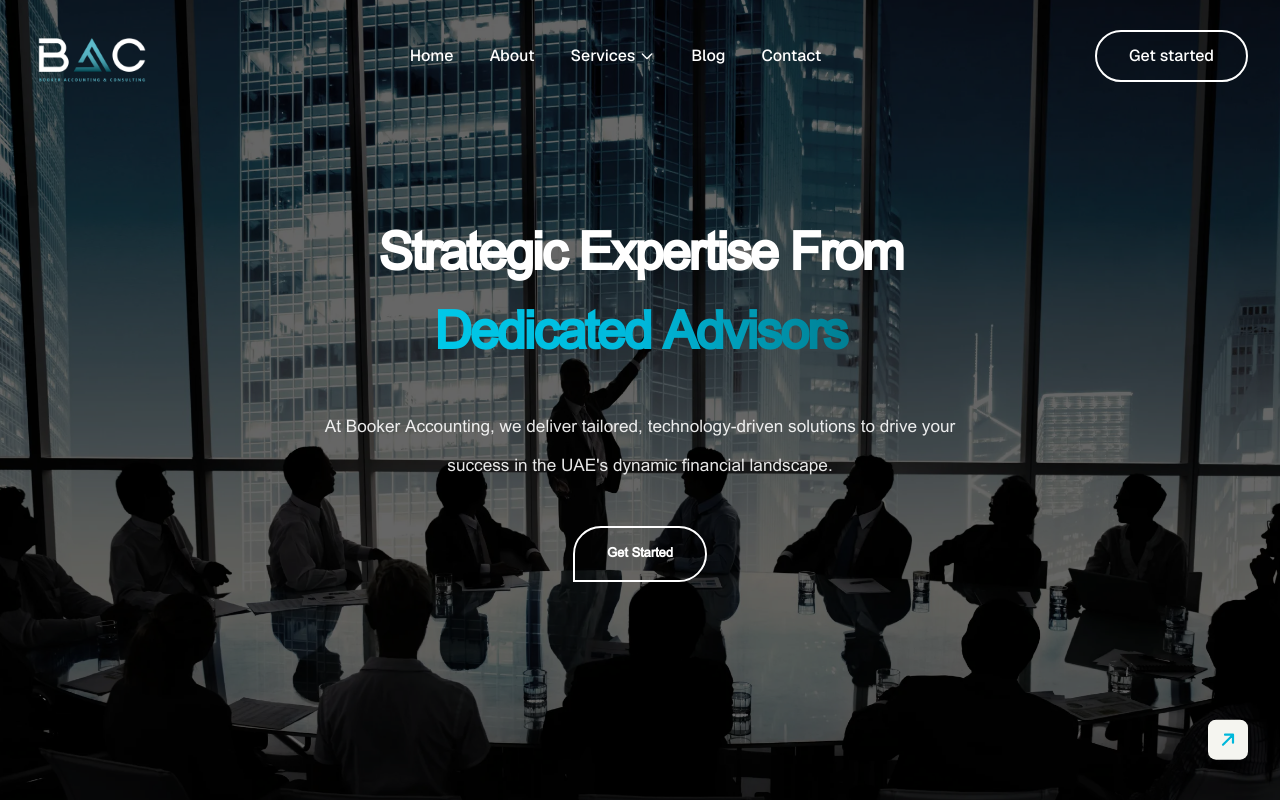
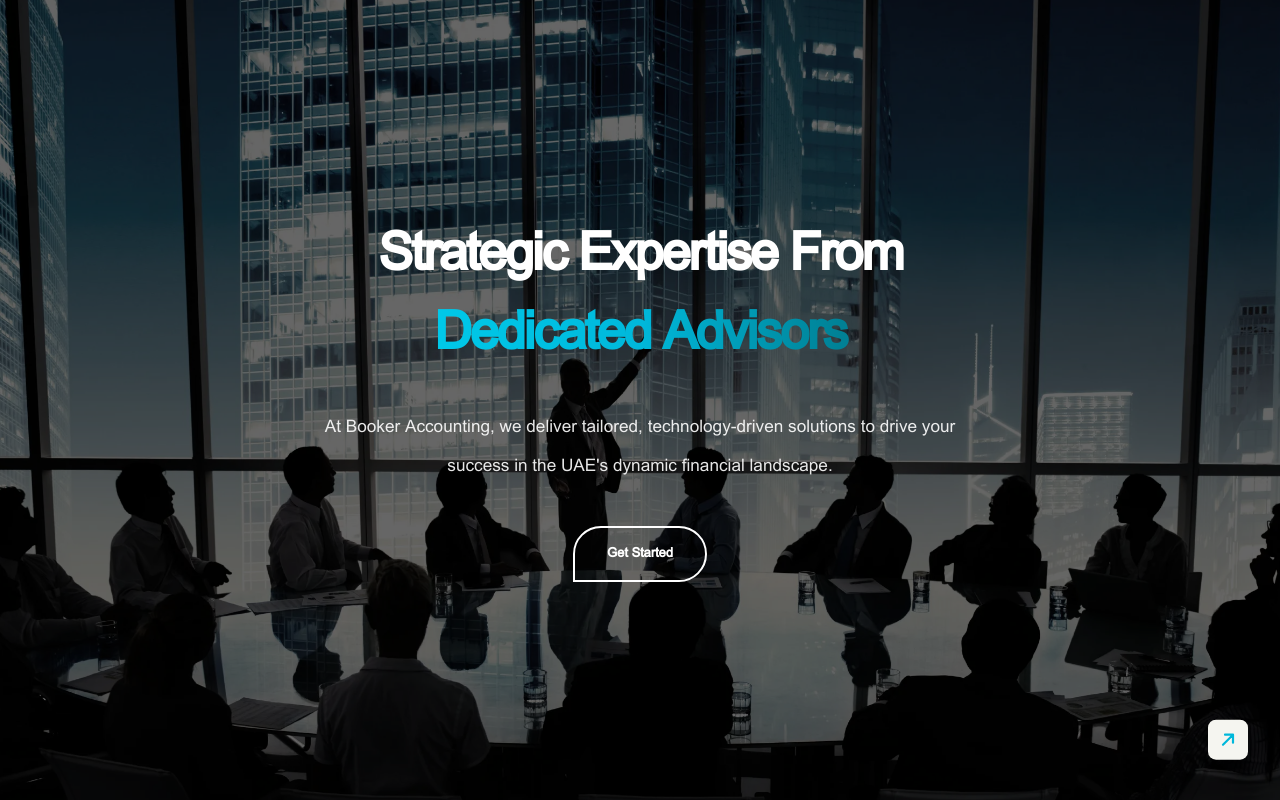
Before and after one commit to ajinas001/Booker_Accounting, a Next.js app: page / in a window 1280 px wide. Shown: the top 800 px of the page. Built offline with nearby package versions, Linux system fonts and the light colour scheme.

Commit message:
update loading and all pages

```diff
--- a/src/app/page.js
+++ b/src/app/page.js
@@ -21,7 +21,8 @@ const BookerAccountingWebsite = () => {
 
   return (
     <div className="min-h-screen text-foreground">
-      <Navbar />
+      {/* <Navbar /
+      > */}
 
       <HeroSection />
       <MainAchievements />
--- a/src/components/Footer.jsx
+++ b/src/components/Footer.jsx
@@ -44,7 +44,7 @@ const Footer = () => {
           <div className="max-w-md">
             <div className="flex items-center gap-3 mb-3">
               <Image
-                src="/images/LogoLight.png"
+                src="/images/LogoL.png"
                 alt="Booker Accounting Company Logo"
                 width={120}
                 height={120}
```
